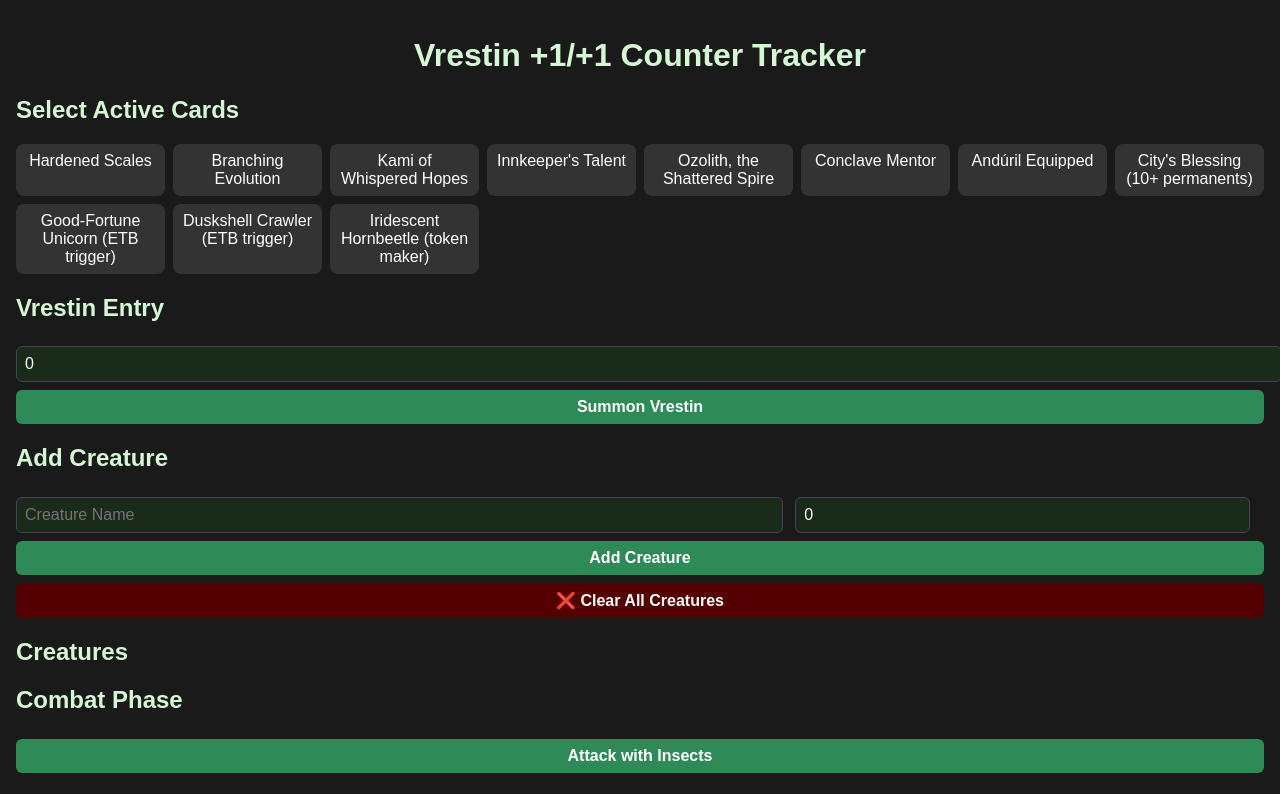
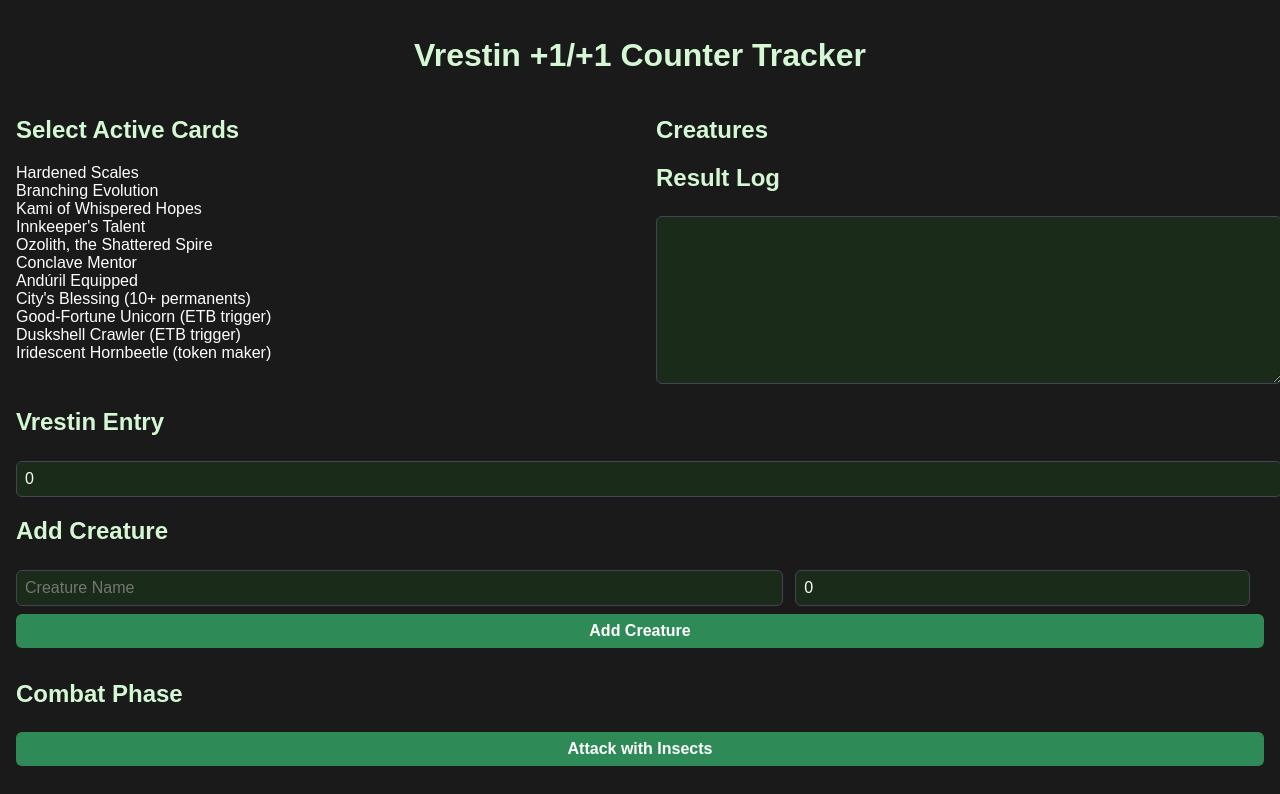
Before and after one commit to cdragon666/vrestin-counters, a React (Create React App) app: page / in a window 1280 px wide. Shown: the top 794 px of the page. Built offline with nearby package versions, Linux system fonts and the light colour scheme.

Commit message:
Restore perfect layout with original UI structure and spacing

```diff
--- a/src/App.js
+++ b/src/App.js
@@ -1,4 +1,4 @@
-import { useState, useEffect, useMemo } from "react";
+import { useState, useMemo } from "react";
 
 const supportCards = [
   { id: "hardened_scales", name: "Hardened Scales" },
@@ -30,133 +30,14 @@ export default function App() {
   const [startingCounters, setStartingCounters] = useState(0);
   const [resultLog, setResultLog] = useState([]);
   const [suggestions, setSuggestions] = useState([]);
-  const [counterTracker, setCounterTracker] = useState(0);
-
-  const toggleCard = (id) => {
-    setSelectedCards((prev) =>
-      prev.includes(id) ? prev.filter((c) => c !== id) : [...prev, id]
-    );
-  };
-
-  const has = (id) => selectedCards.includes(id);
-
-  const getBaseCounterBonus = () => {
-    let bonus = 0;
-    if (has("hardened_scales")) bonus += 1;
-    if (has("conclave_mentor")) bonus += 1;
-    if (has("ozolith")) bonus += 1;
-    return bonus;
-  };
-
-  const getMultiplier = () => {
-    let mult = 1;
-    if (has("branching_evolution")) mult *= 2;
-    if (has("kami")) mult *= 2;
-    if (has("innkeeper")) mult *= 2;
-    return mult;
-  };
-
-  const getEntryCounterBonus = () => {
-    let base = 0;
-    if (has("unicorn")) base += 1;
-    if (has("crawler")) base += 1;
-    base += getBaseCounterBonus();
-    return Math.ceil(base * getMultiplier());
-  };
-
-  const addToTracker = (amount) => {
-    setCounterTracker((prev) => prev + amount);
-  };
-
-  const calculateETB = () => {
-    const base = parseInt(vrestinX);
-    const vrestinCounters = Math.ceil((base + getBaseCounterBonus()) * getMultiplier());
-    const insectCounters = getEntryCounterBonus();
-    addToTracker(vrestinCounters + base * insectCounters);
-
-    let log = `[ETB Phase]\n✨ Vrestin enters with ${vrestinCounters} counters\n🐞 ${base} Insect tokens created (+${insectCounters})`;
-
-    const newCreatures = [
-      { name: "Vrestin", counters: vrestinCounters },
-      ...Array(base).fill().map((_, i) => ({ name: `Insect ${i + 1}`, counters: insectCounters }))
-    ];
-
-    setCreatures((prev) => [...prev, ...newCreatures]);
-    setResultLog((prev) => [log, ...prev]);
-  };
-
-  const handleCombat = () => {
-    let log = `[Combat Phase]\n`;
-    const insectBonus = Math.ceil((1 + getBaseCounterBonus()) * getMultiplier());
-    const andurilBase = has("citys_blessing") ? 2 : 1;
-    const andurilBonus = Math.ceil((andurilBase + getBaseCounterBonus()) * getMultiplier());
-
-    const updated = creatures.map((c) => {
-      const name = c.name.toLowerCase();
-      const isInsect = name.includes("insect") || name.includes("vrestin");
-      let add = 0;
-      if (isInsect) add += insectBonus;
-      if (has("anduril")) add += andurilBonus;
-      addToTracker(add);
-      return { ...c, counters: c.counters + add };
-    });
-
-    log += has("anduril")
-      ? `🌟 All insects +${insectBonus}, all creatures +${andurilBonus} from Andúril`
-      : `🌟 All insects +${insectBonus}`;
-
-    setCreatures(updated);
-    setResultLog((prev) => [log, ...prev]);
-  };
-
-  const handleEndStep = () => {
-    let log = `[End Step]\n`;
-    if (has("hornbeetle") && counterTracker > 0) {
-      const beetleBonus = getEntryCounterBonus();
-      const newTokens = Array(counterTracker).fill().map((_, i) => ({ name: `Beetle Token ${i + 1}`, counters: beetleBonus }));
-      setCreatures((prev) => [...prev, ...newTokens]);
-      log += `Hornbeetle creates ${counterTracker} Beetle tokens (+${beetleBonus})`;
-      addToTracker(counterTracker * beetleBonus);
-    } else {
-      log += `No effects triggered.`;
-    }
-    setCounterTracker(0);
-    setResultLog((prev) => [log, ...prev]);
-  };
-
-  const updateCounter = (index, delta) => {
-    if (delta > 0) addToTracker(delta);
-    setCreatures((prev) =>
-      prev.map((c, i) => (i === index ? { ...c, counters: Math.max(0, c.counters + delta) } : c))
-    );
-  };
-
-  const removeCreature = (index) => {
-    setCreatures((prev) => prev.filter((_, i) => i !== index));
-  };
-
-  const clearAllCreatures = () => {
-    setCreatures([]);
-  };
-
-  const addCreature = () => {
-    const name = newCreatureName.trim();
-    if (!name) return;
-    const data = creatureData[name.toLowerCase()];
-    const baseCounters = data ? data.counters : parseInt(startingCounters) || 0;
-    const final = Math.ceil((baseCounters + getBaseCounterBonus()) * getMultiplier());
-    addToTracker(final);
-    setCreatures([...creatures, { name: newCreatureName, counters: final }]);
-    setNewCreatureName("");
-    setStartingCounters(0);
-    setSuggestions([]);
-  };
 
   const handleNameChange = (e) => {
     const input = e.target.value;
     setNewCreatureName(input);
     if (!input) return setSuggestions([]);
-    const matches = Object.keys(creatureData).filter((name) => name.includes(input.toLowerCase()));
+    const matches = Object.keys(creatureData).filter((name) =>
+      name.includes(input.toLowerCase())
+    );
     setSuggestions(matches);
   };
 
@@ -168,88 +49,90 @@ export default function App() {
     setSuggestions([]);
   };
 
-  const clearLog = () => setResultLog([]);
-
-  const memoizedSuggestions = useMemo(() => {
-    return suggestions.length > 0 ? (
+  const memoizedSuggestions = useMemo(() => (
+    suggestions.length > 0 ? (
       <ul style={{ listStyle: "none", padding: 0, marginTop: "0.5rem", background: "#3a5f3a", border: "1px solid #888", borderRadius: "6px", fontWeight: "bold", fontSize: "1rem", color: "#fff" }}>
         {suggestions.map((s, i) => (
-          <li key={i} style={{ padding: "0.5rem 0.7rem", cursor: "pointer", borderBottom: "1px solid #333" }} onClick={() => fillSuggestion(s)}>
+          <li
+            key={i}
+            style={{ padding: "0.5rem 0.7rem", cursor: "pointer", borderBottom: "1px solid #333" }}
+            onClick={() => fillSuggestion(s)}
+          >
             {s.replace(/\b\w/g, (c) => c.toUpperCase())}
           </li>
         ))}
       </ul>
-    ) : null;
-  }, [suggestions]);
+    ) : null
+  ), [suggestions]);
 
   return (
     <div style={{ padding: "1rem", color: "#fff", background: "#1a1a1a", fontFamily: "Arial, sans-serif" }}>
       <h1 style={{ textAlign: "center" }}>Vrestin +1/+1 Counter Tracker</h1>
+      <div style={{ display: "grid", gridTemplateColumns: "1fr 1fr", gap: "2rem" }}>
 
-      <h2>Select Active Cards</h2>
-      <div style={{ display: "grid", gridTemplateColumns: "repeat(auto-fit, minmax(140px, 1fr))", gap: "0.5rem" }}>
-        {supportCards.map((card) => (
-          <div
-            key={card.id}
-            onClick={() => toggleCard(card.id)}
-            style={{
-              padding: "0.5rem",
-              background: selectedCards.includes(card.id) ? "#50b950" : "#333",
-              borderRadius: "8px",
-              textAlign: "center",
-              cursor: "pointer"
-            }}
-          >
-            {card.name}
+        {/* Active Cards */}
+        <div>
+          <h2>Select Active Cards</h2>
+          <div>
+            {supportCards.map((card) => (
+              <div key={card.id}>{card.name}</div>
+            ))}
           </div>
-        ))}
+        </div>
+
+        {/* Creatures and Result Log */}
+        <div>
+          <h2>Creatures</h2>
+          <div>
+            {creatures.map((c, i) => (
+              <div key={i}>{c.name}: +{c.counters}/+{c.counters}</div>
+            ))}
+          </div>
+
+          <h2>Result Log</h2>
+          <textarea
+            readOnly
+            value={resultLog.join("\n-------------------\n")}
+            style={{ width: "100%", height: "150px" }}
+          />
+        </div>
       </div>
 
+      {/* Vrestin Entry */}
       <h2>Vrestin Entry</h2>
-      <input type="number" value={vrestinX} onChange={(e) => setVrestinX(e.target.value)} style={{ width: "100%" }} />
-      <button onClick={calculateETB} style={{ width: "100%", marginTop: "0.5rem" }}>
-        Summon Vrestin
-      </button>
+      <input
+        type="number"
+        value={vrestinX}
+        onChange={(e) => setVrestinX(e.target.value)}
+        style={{ width: "100%" }}
+      />
 
+      {/* Add Creature */}
       <h2>Add Creature</h2>
-      <input type="text" placeholder="Creature Name" value={newCreatureName} onChange={handleNameChange} style={{ width: "60%", marginRight: "1%" }} />
-      <input type="number" placeholder="+1/+1 Counters" value={startingCounters} onChange={(e) => setStartingCounters(e.target.value)} style={{ width: "35%" }} />
-      <button onClick={addCreature} style={{ width: "100%", marginTop: "0.5rem" }}>
-        Add Creature
-      </button>
-      <button onClick={clearAllCreatures} style={{ width: "100%", marginTop: "0.5rem", background: "#500", color: "#fff" }}>
-        ❌ Clear All Creatures
-      </button>
+      <input
+        type="text"
+        placeholder="Creature Name"
+        value={newCreatureName}
+        onChange={handleNameChange}
+        style={{ width: "60%", marginRight: "1%" }}
+      />
+      <input
+        type="number"
+        placeholder="Counters"
+        value={startingCounters}
+        onChange={(e) => setStartingCounters(e.target.value)}
+        style={{ width: "35%" }}
+      />
+      <button style={{ display: "block", marginTop: "0.5rem", width: "100%" }}>Add Creature</button>
 
       {memoizedSuggestions}
 
-      <h2>Creatures</h2>
-      {creatures.map((c, i) => (
-        <div key={i} style={{ display: "flex", justifyContent: "space-between", alignItems: "center", background: "#333", padding: "0.5rem", borderRadius: "6px", marginBottom: "0.5rem" }}>
-          <span style={{ color: "#fff" }}>{c.name}: +{c.counters}/+{c.counters}</span>
-          <div>
-            <button onClick={() => updateCounter(i, 1)}>+1</button>
-            <button onClick={() => updateCounter(i, -1)} style={{ marginLeft: "0.5rem" }}>-1</button>
-            <button onClick={() => removeCreature(i)} style={{ marginLeft: "0.5rem", color: "red" }}>🗑️</button>
-          </div>
-        </div>
-      ))}
+      {/* Action Buttons */}
+      <h2 style={{ marginTop: "2rem" }}>Combat Phase</h2>
+      <button style={{ width: "100%" }}>Attack with Insects</button>
 
-      <h2>Combat Phase</h2>
-      <button onClick={handleCombat} style={{ width: "100%" }}>
-        Attack with Insects
-      </button>
-
-      <h2>End Step</h2>
-      <button onClick={handleEndStep} style={{ width: "100%" }}>
-        Go to End Step (Hornbeetle Trigger)
-      </button>
-
-      <h2>Result Log</h2>
-      <textarea readOnly value={resultLog.join("\n-------------------\n")} style={{ width: "100%", height: "150px" }} />
-      <button onClick={clearLog} style={{ width: "100%", marginTop: "0.5rem" }}>
-        Clear Log
-      </button>
+      <h2 style={{ marginTop: "2rem" }}>End Step</h2>
+      <button style={{ width: "100%" }}>Go to End Step (Hornbeetle Trigger)</button>
     </div>
   );
 }
```
